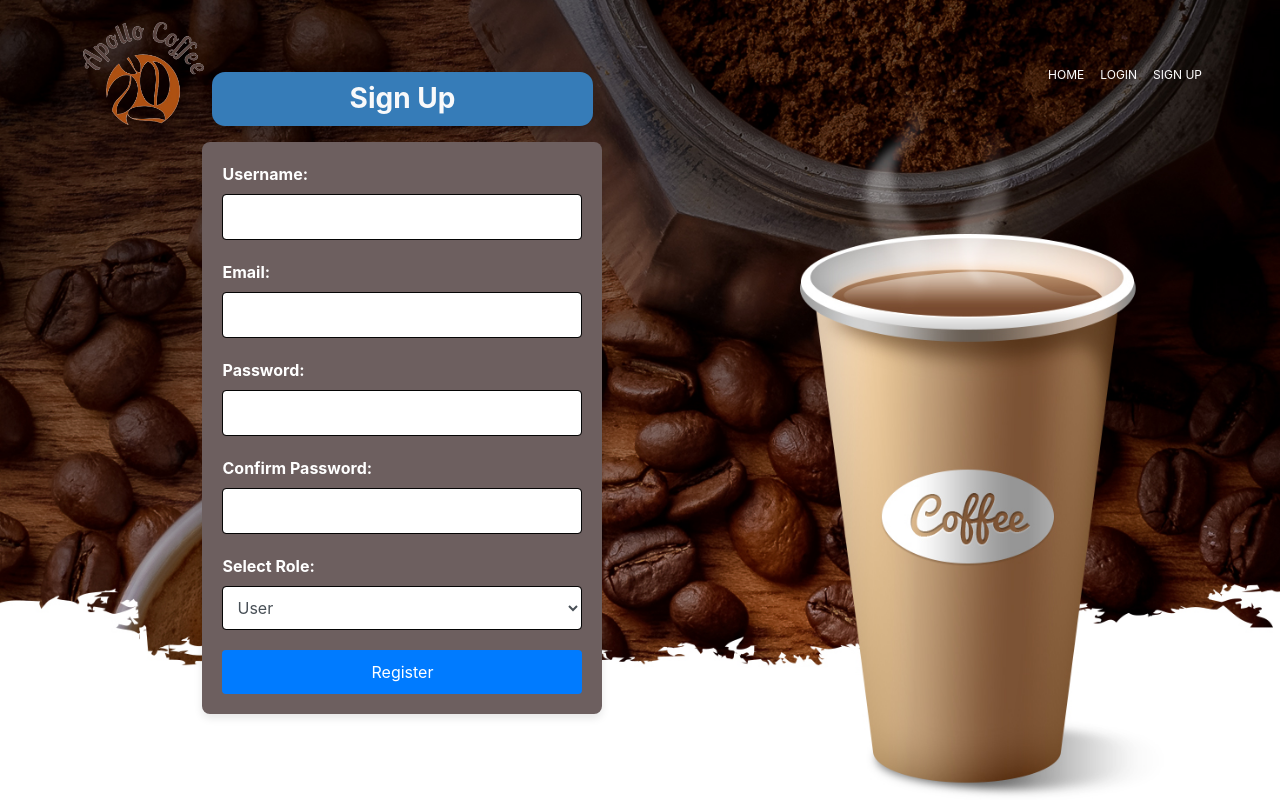
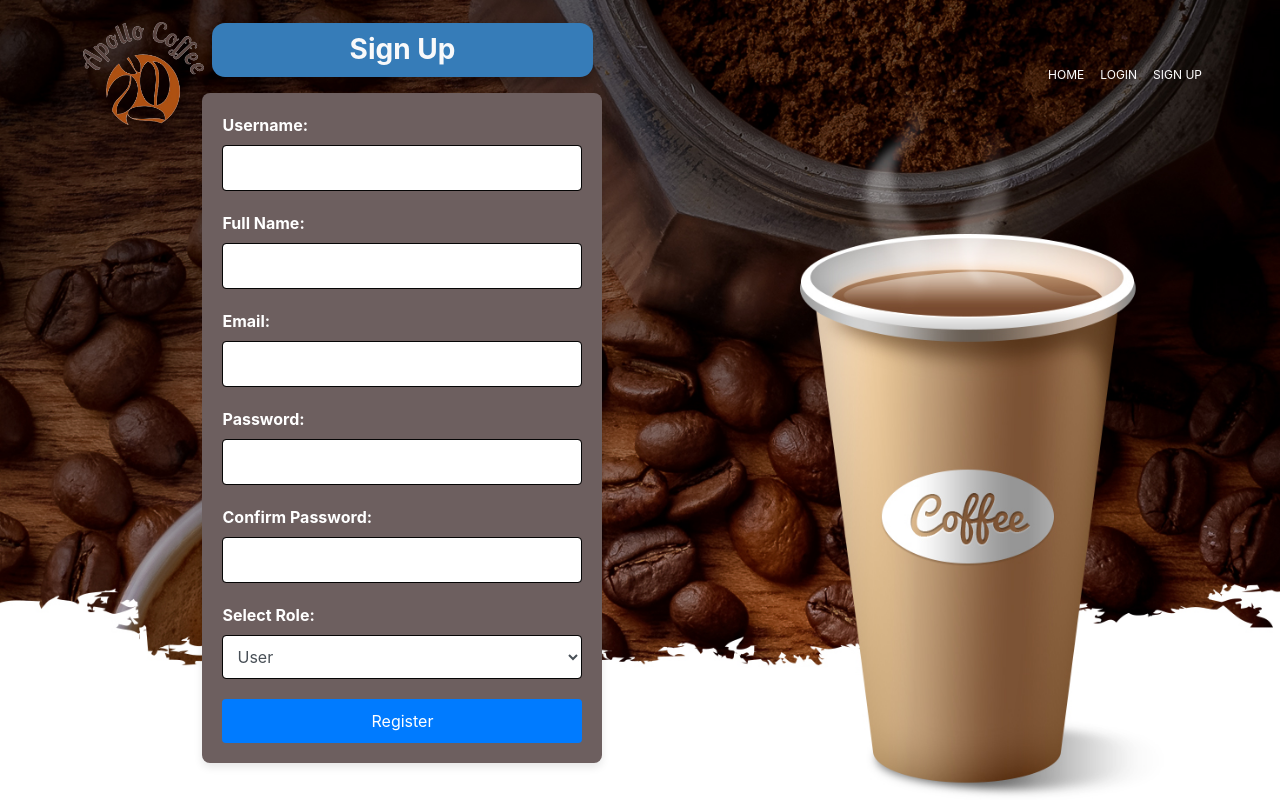
Before and after one commit to talha-bozan/ApolloCafe, a Flask app: page /register in a window 1280 px wide. Run offline with Flask 3, Linux system fonts and the light colour scheme.

Commit message:
full name added

```diff
--- a/app.py
+++ b/app.py
@@ -232,6 +232,7 @@
 def register():
     if request.method == 'POST':
         username = request.form['username']
+        fullname = request.form['fullname']
         email = request.form['email']
         password = request.form['password']
         confirm_password = request.form['confirm_password']
@@ -252,7 +253,8 @@
                 'username': username,
                 'email': email,
                 'password': password,
-                'role': role
+                'role': role,
+                'fullname': fullname
             }
 
             db.collection('users').add(user_data)
--- a/templates/signup.html
+++ b/templates/signup.html
@@ -92,6 +92,11 @@
                                 <input type="text" id="username" name="username" class="form-control" required>
                             </div>
                             <div class="form-group">
+
+                                <label for="fullname" class="text-white block mb-2">Full Name:</label>
+                                <input type="text" id="fullname" name="fullname" class="form-control" required>
+                            </div>
+                            <div class="form-group">
                                 <label for="email" class="text-white block mb-2">Email:</label>
                                 <input type="email" id="email" name="email" class="form-control" required>
                             </div>
```
